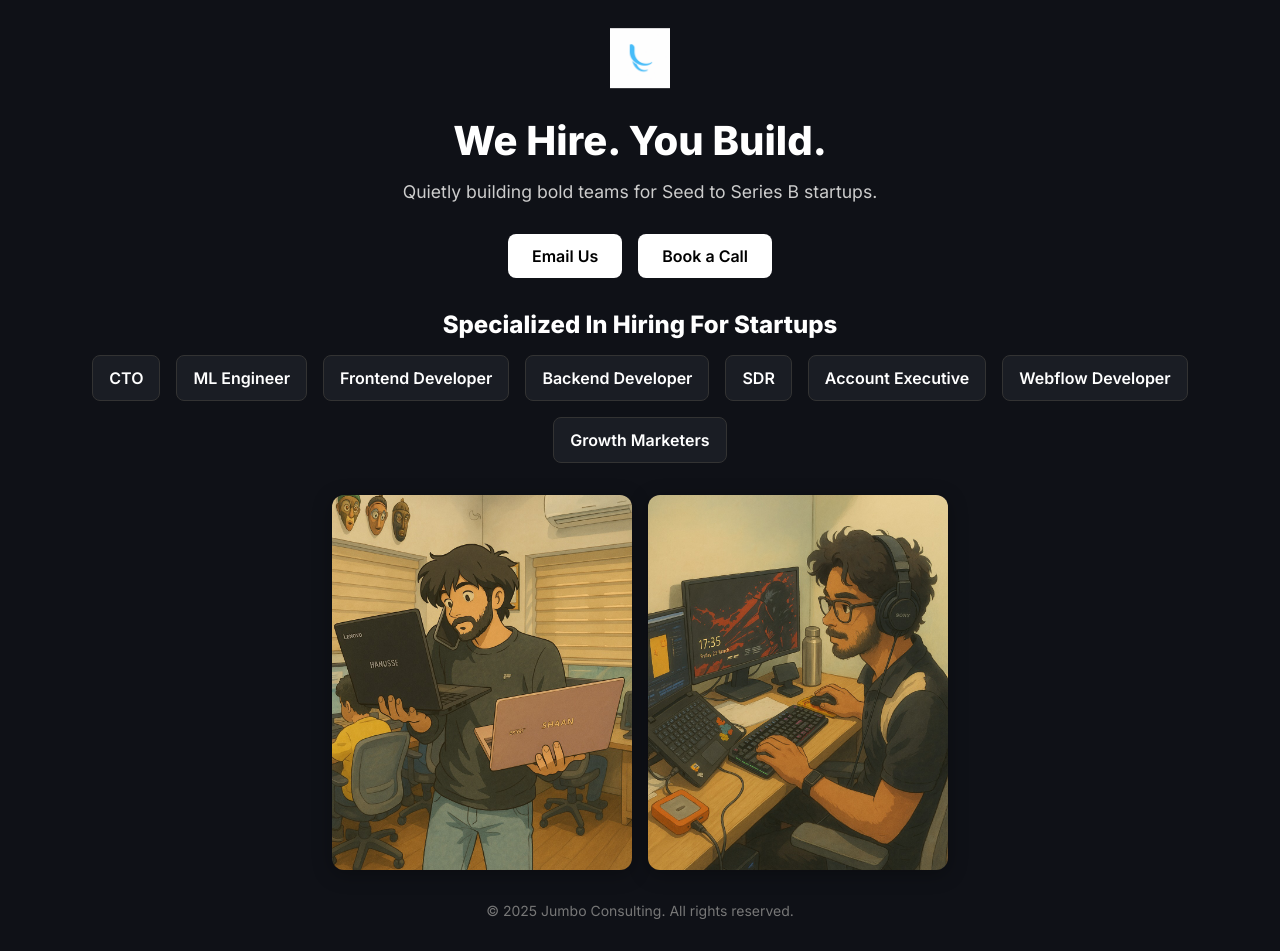
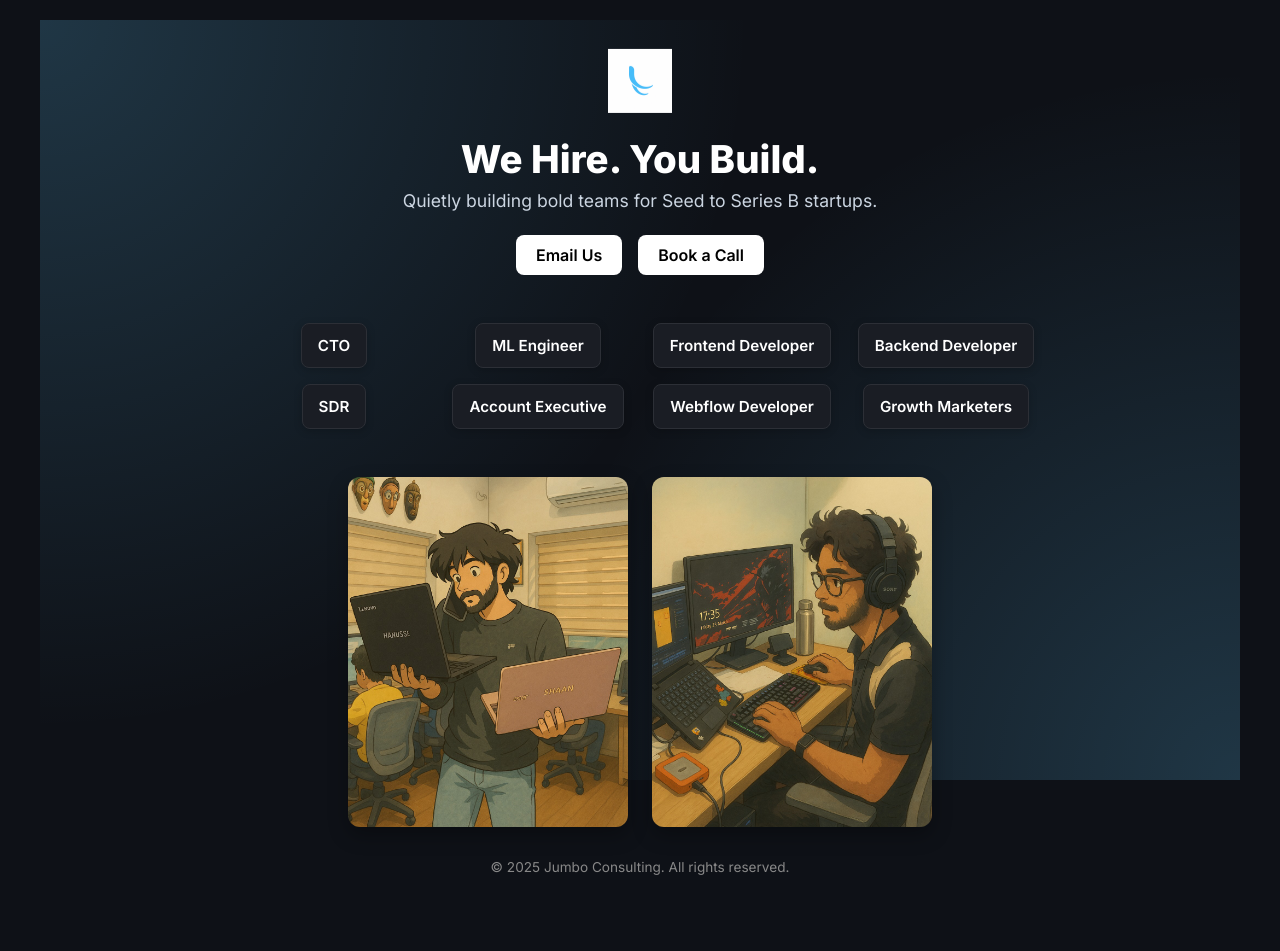
Before and after one commit to YogeshDeveloper/jumbo-consulting, a plain HTML site: page index.html in a window 1280 px wide. After the commit the page ends 875 px from the top, so only its background shows below. Drawn offline with Linux system fonts and the light colour scheme.

Commit message:
Final landing page with clean layout, roles, and images 2

```diff
--- a/index.html
+++ b/index.html
@@ -3,20 +3,18 @@
 <html lang="en">
 <head>
   <meta charset="UTF-8" />
-    <meta name="viewport" content="width=device-width, initial-scale=1.0" />
+  <meta name="viewport" content="width=device-width, initial-scale=1.0"/>
   <title>Jumbo Consulting</title>
   <link rel="icon" href="favicon.ico" />
-    <link
-      href="https://fonts.googleapis.com/css2?family=Inter:wght@400;600;800&display=swap"
-      rel="stylesheet"
-    />
+  <link href="https://fonts.googleapis.com/css2?family=Inter:wght@400;600;800&display=swap" rel="stylesheet" />
   <style>
     :root {
-        --bg-dark: #0f1117;
+      --bg: #0e1117;
       --text: #ffffff;
       --accent: #66ccff;
       --card-bg: #1a1d24;
-        --border: #333;
+      --border: #2c2f36;
+      --glow: rgba(102,204,255,0.2);
     }
 
     * {
@@ -26,82 +24,83 @@
     }
 
     body {
+      background: var(--bg);
       font-family: 'Inter', sans-serif;
-        background: var(--bg-dark);
       color: var(--text);
-        min-height: 100vh;
-        overflow-x: hidden;
+      overflow: hidden;
+      height: 100vh;
       display: flex;
-        flex-direction: column;
       align-items: center;
       justify-content: center;
     }
 
-      .container {
+    .screen {
+      max-width: 1200px;
       padding: 2rem 1rem;
-        max-width: 1200px;
       width: 100%;
+      height: 95vh;
       display: flex;
       flex-direction: column;
+      justify-content: space-between;
       align-items: center;
+      background: radial-gradient(circle at top left, var(--glow), transparent 50%) no-repeat,
+                  radial-gradient(circle at bottom right, var(--glow), transparent 50%) no-repeat;
     }
 
     .logo {
-        height: 60px;
-        margin-bottom: 1.5rem;
+      height: 64px;
+      margin-bottom: 1rem;
       animation: float 3s ease-in-out infinite;
     }
 
     @keyframes float {
-        0%, 100% {
-          transform: translateY(0);
-        }
-        50% {
-          transform: translateY(-5px);
-        }
+      0%, 100% { transform: translateY(0); }
+      50% { transform: translateY(-4px); }
     }
 
     h1 {
-        font-size: 2.5rem;
+      font-size: 2.4rem;
       font-weight: 800;
       text-align: center;
     }
 
     p {
       font-size: 1.1rem;
-        color: #ccc;
-        margin: 1rem 0 2rem;
+      color: #cbd5e1;
+      margin: 0.5rem 0 1.5rem;
       text-align: center;
     }
 
     .buttons {
       display: flex;
       gap: 1rem;
+      flex-wrap: wrap;
+      justify-content: center;
       margin-bottom: 2rem;
     }
 
     .buttons a {
-        background: #fff;
-        color: #000;
+      background: white;
+      color: black;
+      text-decoration: none;
       font-weight: 600;
-        padding: 0.75rem 1.5rem;
-        border-radius: 0.5rem;
-        text-decoration: none;
+      padding: 10px 20px;
+      border-radius: 8px;
+      transition: background 0.3s ease;
     }
 
-      h2 {
-        font-size: 1.5rem;
-        font-weight: 700;
-        margin-bottom: 1rem;
-        text-align: center;
+    .buttons a:hover {
+      background: #ddd;
     }
 
     .roles {
-        display: flex;
-        flex-wrap: wrap;
+      display: grid;
+      grid-template-columns: repeat(auto-fit, minmax(160px, 1fr));
       gap: 1rem;
-        justify-content: center;
-        margin-bottom: 2rem;
+      max-width: 800px;
+      margin: 1rem 0;
+      width: 100%;
+      justify-items: center;
     }
 
     .role {
@@ -110,52 +109,63 @@
       padding: 0.75rem 1rem;
       border-radius: 0.5rem;
       font-weight: 600;
+      font-size: 0.95rem;
+      text-align: center;
+      transition: all 0.3s ease;
+      box-shadow: 0 2px 8px rgba(0,0,0,0.2);
+    }
+
+    .role:hover {
+      transform: translateY(-4px);
+      background: #232933;
+      border-color: var(--accent);
+      box-shadow: 0 4px 12px rgba(102,204,255,0.2);
     }
 
     .images {
       display: flex;
-        gap: 1rem;
+      gap: 1.5rem;
       justify-content: center;
-        margin-bottom: 2rem;
       flex-wrap: wrap;
+      margin: 2rem 0;
     }
 
     .images img {
-        width: 300px;
+      width: 280px;
       height: auto;
-        border-radius: 0.75rem;
-        box-shadow: 0 4px 20px rgba(0, 0, 0, 0.3);
+      border-radius: 12px;
+      box-shadow: 0 8px 20px rgba(0,0,0,0.3);
+      transition: transform 0.3s ease;
+    }
+
+    .images img:hover {
+      transform: scale(1.02);
     }
 
     footer {
+      font-size: 0.85rem;
+      color: #888;
       text-align: center;
-        font-size: 0.875rem;
-        color: #777;
     }
 
-      @media (max-width: 600px) {
-        h1 {
-          font-size: 2rem;
-        }
-        .buttons {
-          flex-direction: column;
-        }
-        .images img {
-          width: 90%;
-        }
+    @media (max-width: 768px) {
+      h1 { font-size: 2rem; }
+      .buttons { flex-direction: column; }
+      .images img { width: 90%; max-width: 320px; }
     }
   </style>
 </head>
 <body>
-    <div class="container">
-      <img src="logo.png" alt="Jumbo Consulting Logo" class="logo" />
+  <div class="screen">
+    <div style="text-align:center">
+      <img src="logo.png" alt="Jumbo Logo" class="logo" />
       <h1>We Hire. You Build.</h1>
       <p>Quietly building bold teams for Seed to Series B startups.</p>
       <div class="buttons">
         <a href="mailto:support@jumbo.consulting">Email Us</a>
         <a href="https://calendly.com/yogesh-jumbo/30min" target="_blank">Book a Call</a>
       </div>
-      <h2>Specialized In Hiring For Startups</h2>
+    </div>
     <div class="roles">
       <div class="role">CTO</div>
       <div class="role">ML Engineer</div>
@@ -167,10 +177,10 @@
       <div class="role">Growth Marketers</div>
     </div>
     <div class="images">
-        <img src="startup1.jpg" alt="Startup Workspace 1" />
-        <img src="startup2.jpg" alt="Startup Workspace 2" />
+      <img src="startup1.jpg" alt="Startup 1" />
+      <img src="startup2.jpg" alt="Startup 2" />
     </div>
-      <footer>&copy; 2025 Jumbo Consulting. All rights reserved.</footer>
+    <footer>© 2025 Jumbo Consulting. All rights reserved.</footer>
   </div>
 </body>
 </html>
```
Lines whose indentation alone changed are shown as unchanged.
